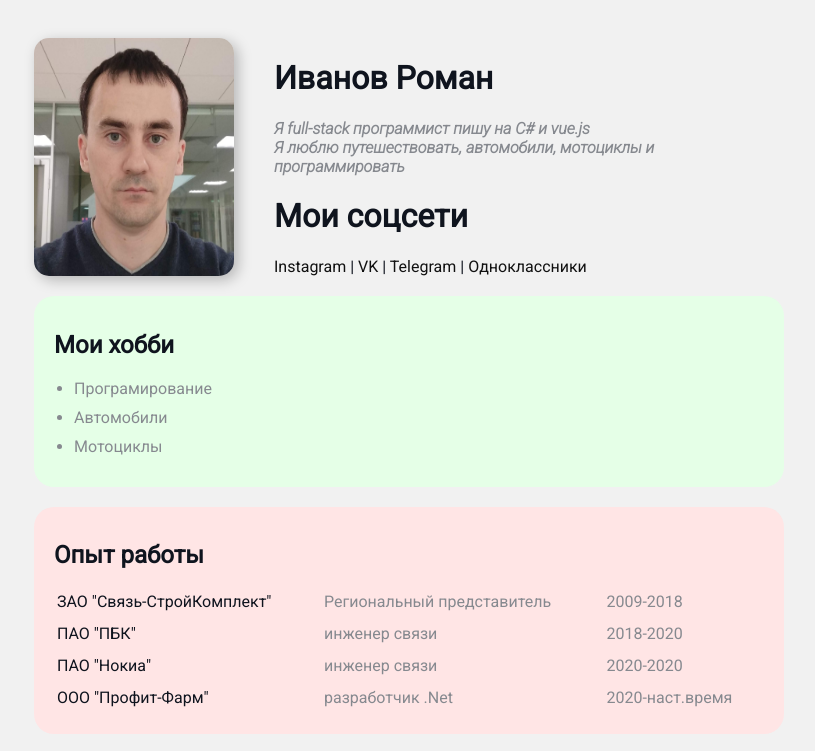
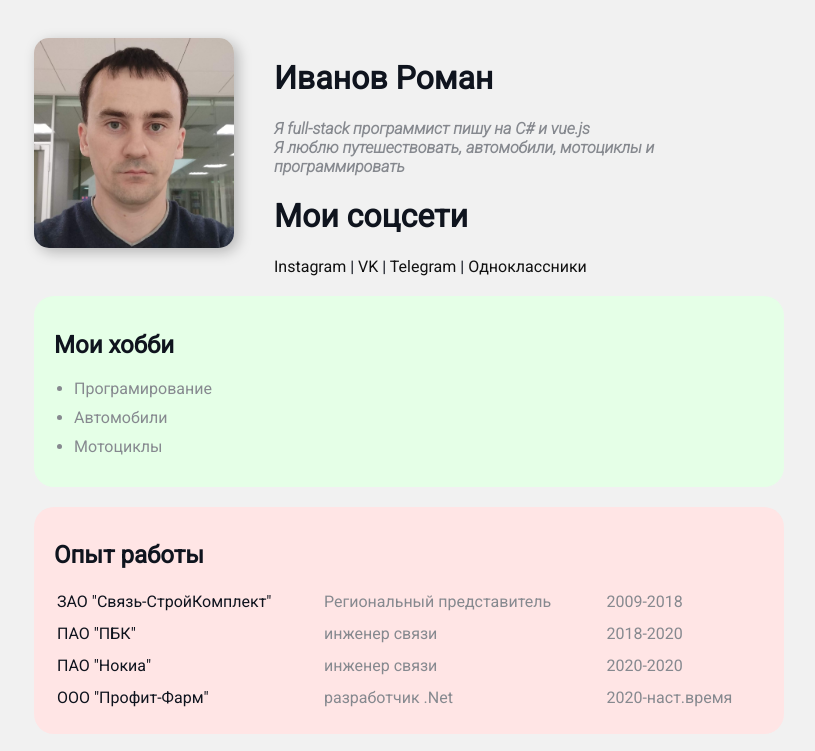
Before and after one commit to Ffergus86/gh-pages, a plain HTML site: page index.html in a window 1280 px wide. Shown: the top 751 px of the page, without its empty margins (231-1046 px from the left). Drawn offline with Linux system fonts and the light colour scheme.

Commit message:
fix style avatar

```diff
--- a/styles.css
+++ b/styles.css
@@ -17,6 +17,7 @@ body {
 
 .avatar {
     width: 200px;
+    height: 210px;
     border-radius: 15px;
     box-shadow: 4px 4px 14px rgba(0, 0, 0, 0.25);
 }
@@ -38,6 +39,7 @@ body {
     color: #86898f;
     margin: 0;
 }
+
 
 .info {
    margin-bottom: 20px;
```
